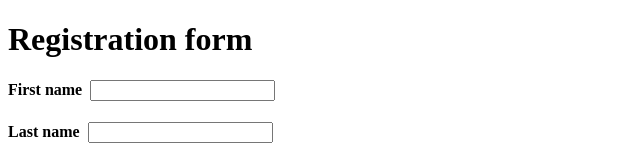
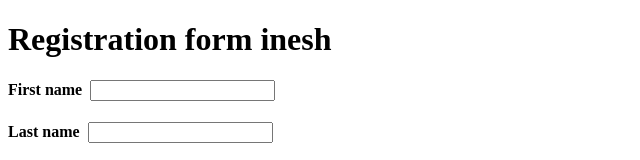
Before and after one commit to dinesh875487/html_task2, a plain HTML site: page index.html in a window 1280 px wide. Shown: the top 160 px of the page, without its empty margins (0-640 px from the left). Drawn offline with Linux system fonts and the light colour scheme.

Commit message:
Update index.html

```diff
--- a/index.html
+++ b/index.html
@@ -7,7 +7,7 @@
         <title>Registration form</title>
     </head>
     <body>
-        <h1>Registration form</h1>
+        <h1>Registration form inesh</h1>
         <h4>First name &nbsp;<input></h4>
         <h4>Last name &nbsp;<input></h4>
         <h4>Nick name &nbsp;<input></h4>
```
